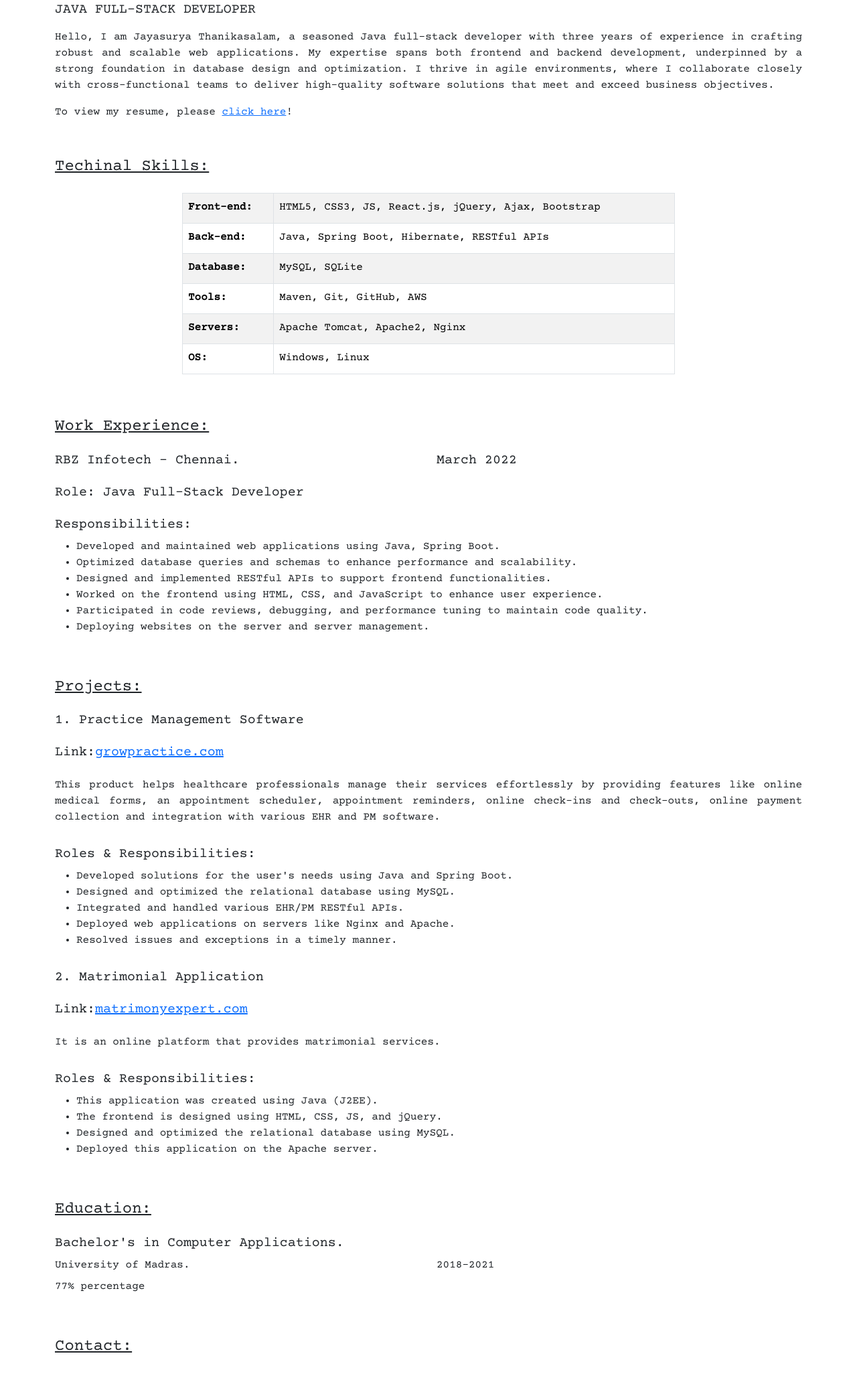
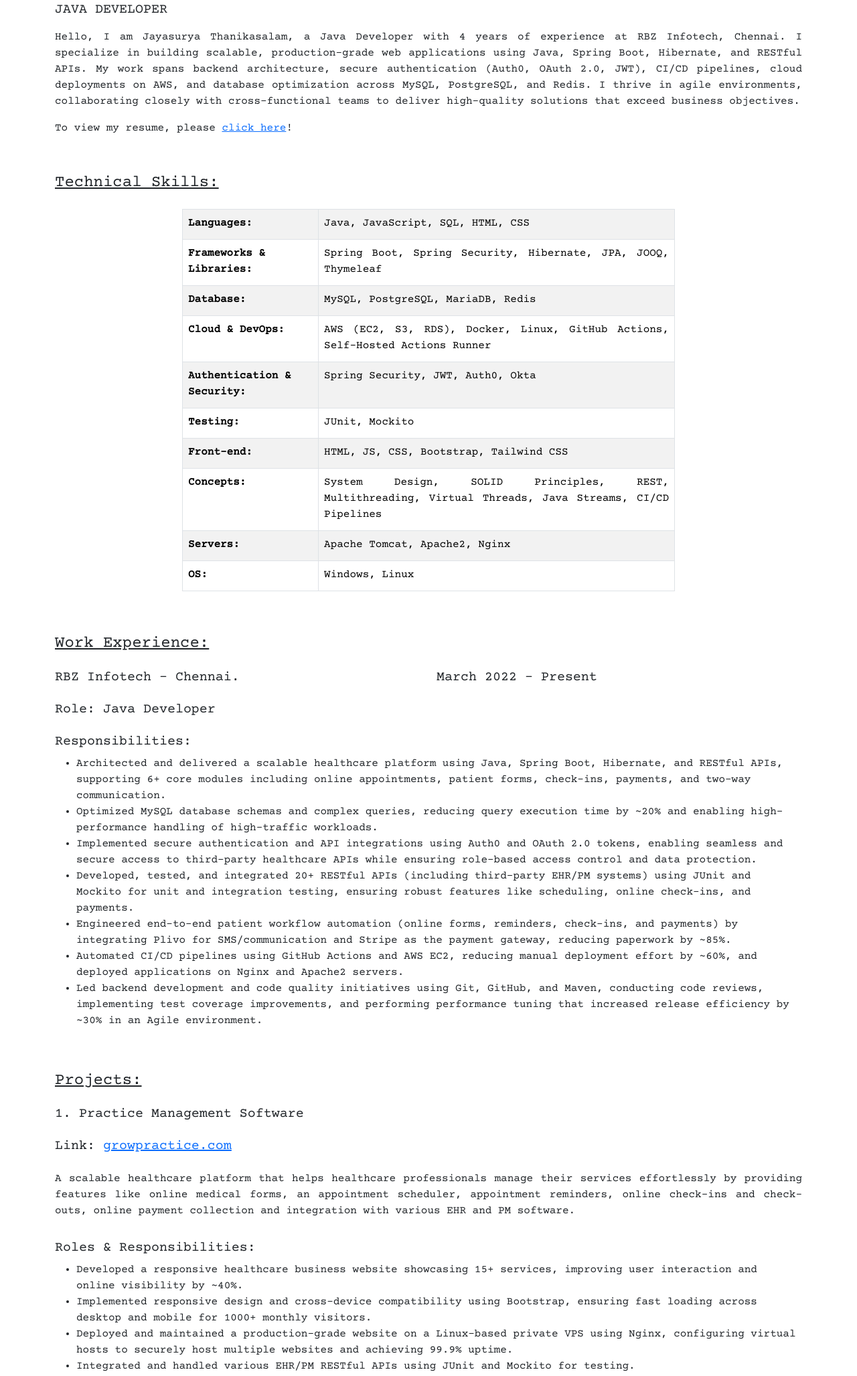
Before and after one commit to Jayasurya-Thanikasalam/myportfolio, a plain HTML site: page index.html in a window 1280 px wide. Shown: the part 250-2305 px from the top of the page at 67% size. Drawn offline with nearby package versions, Linux system fonts and the light colour scheme.

Commit message:
Updated my website and added new resume

```diff
--- a/index.html
+++ b/index.html
@@ -77,20 +77,20 @@
             <div class="row">
                 <div class="col-md-12">
                     <h1 class="mb-3">JAYA SURYA</h1>
-                    <h5 class="mb-3">JAVA FULL-STACK DEVELOPER</h5>
-                    <p>Hello, I am Jayasurya Thanikasalam, a seasoned Java full-stack developer with three years of experience in crafting robust and scalable web applications. My expertise spans both frontend and backend development, underpinned by a strong foundation in database design and optimization. I thrive in agile environments, where I collaborate closely with cross-functional teams to deliver high-quality software solutions that meet and exceed business objectives.</p>
-                    <p>To view my resume, please <a href="resume/Jayasurya_Resume.pdf" target="_blank">click here</a>!</p>
+                    <h5 class="mb-3">JAVA DEVELOPER</h5>
+                    <p>Hello, I am Jayasurya Thanikasalam, a Java Developer with 4 years of experience at RBZ Infotech, Chennai. I specialize in building scalable, production-grade web applications using Java, Spring Boot, Hibernate, and RESTful APIs. My work spans backend architecture, secure authentication (Auth0, OAuth 2.0, JWT), CI/CD pipelines, cloud deployments on AWS, and database optimization across MySQL, PostgreSQL, and Redis. I thrive in agile environments, collaborating closely with cross-functional teams to deliver high-quality solutions that exceed business objectives.</p>
+                    <p>To view my resume, please <a href="resume/Jayasurya_Java_Developer.pdf" target="_blank">click here</a>!</p>
                 </div>
             </div>
         </div>
     </section>
 
-    <!--Techinal Skills-->
+    <!--Technical Skills-->
     <section id="skills">
         <div class="container py-4">
             <div class="row mb-3">
                 <div class="col-md-12">
-                    <h4 class="text-decoration-underline skillsLabel">Techinal Skills:</h4>
+                    <h4 class="text-decoration-underline skillsLabel">Technical Skills:</h4>
                 </div>
             </div>
             <div class="row">
@@ -98,27 +98,43 @@
                     <table class="table table-striped table-bordered w-100">
                         <tbody>
                             <tr>
-                                <td><p class="mb-1"><b>Front-end:</b></p></td>
-                                <td><p class="mb-1">HTML5, CSS3, JS, React.js, jQuery, Ajax, Bootstrap</p></td>
+                                <td><p class="mb-1 text-start"><b>Languages:</b></p></td>
+                                <td><p class="mb-1">Java, JavaScript, SQL, HTML, CSS</p></td>
                             </tr>
                             <tr>
-                                <td><p class="mb-1"><b>Back-end:</b></p></td>
-                                <td><p class="mb-1">Java, Spring Boot, Hibernate, RESTful APIs</p></td>
+                                <td><p class="mb-1 text-start"><b>Frameworks &amp; Libraries:</b></p></td>
+                                <td><p class="mb-1">Spring Boot, Spring Security, Hibernate, JPA, JOOQ, Thymeleaf</p></td>
                             </tr>
                             <tr>
-                                <td><p class="mb-1"><b>Database:</b></p></td>
-                                <td><p class="mb-1">MySQL, SQLite</p></td>
+                                <td><p class="mb-1 text-start"><b>Database:</b></p></td>
+                                <td><p class="mb-1">MySQL, PostgreSQL, MariaDB, Redis</p></td>
                             </tr>
                             <tr>
-                                <td><p class="mb-1"><b>Tools:</b></p></td>
-                                <td><p class="mb-1">Maven, Git, GitHub, AWS</p></td>
+                                <td><p class="mb-1 text-start"><b>Cloud &amp; DevOps:</b></p></td>
+                                <td><p class="mb-1">AWS (EC2, S3, RDS), Docker, Linux, GitHub Actions, Self-Hosted Actions Runner</p></td>
                             </tr>
                             <tr>
-                                <td><p class="mb-1"><b>Servers:</b></p></td>
+                                <td><p class="mb-1 text-start"><b>Authentication &amp; Security:</b></p></td>
+                                <td><p class="mb-1">Spring Security, JWT, Auth0, Okta</p></td>
+                            </tr>
+                            <tr>
+                                <td><p class="mb-1 text-start"><b>Testing:</b></p></td>
+                                <td><p class="mb-1">JUnit, Mockito</p></td>
+                            </tr>
+                            <tr>
+                                <td><p class="mb-1 text-start"><b>Front-end:</b></p></td>
+                                <td><p class="mb-1">HTML, JS, CSS, Bootstrap, Tailwind CSS</p></td>
+                            </tr>
+                            <tr>
+                                <td><p class="mb-1 text-start"><b>Concepts:</b></p></td>
+                                <td><p class="mb-1">System Design, SOLID Principles, REST, Multithreading, Virtual Threads, Java Streams, CI/CD Pipelines</p></td>
+                            </tr>
+                            <tr>
+                                <td><p class="mb-1 text-start"><b>Servers:</b></p></td>
                                 <td><p class="mb-1">Apache Tomcat, Apache2, Nginx</p></td>
                             </tr>
                             <tr>
-                                <td><p class="mb-1"><b>OS:</b></p></td>
+                                <td><p class="mb-1 text-start"><b>OS:</b></p></td>
                                 <td><p class="mb-1">Windows, Linux</p></td>
                             </tr>
                         </tbody>
@@ -141,24 +157,25 @@
                     <h5>RBZ Infotech - Chennai.</h5>
                 </div>
                 <div class="col-md-6 float-end">
-                    <h5>March 2022</h5>
+                    <h5>March 2022 – Present</h5>
                 </div>
             </div>
             <div class="row mb-3">
                 <div class="col-md-12">
-                    <h5>Role: Java Full-Stack Developer</h5>
+                    <h5>Role: Java Developer</h5>
                 </div>
             </div>
             <div class="row">
                 <div class="col-md-12">
                     <h5>Responsibilities:</h5>
                     <ul>
-                        <li>Developed and maintained web applications using Java, Spring Boot.</li>
-                        <li>Optimized database queries and schemas to enhance performance and scalability.</li>
-                        <li>Designed and implemented RESTful APIs to support frontend functionalities.</li>
-                        <li>Worked on the frontend using HTML, CSS, and JavaScript to enhance user experience.</li>
-                        <li>Participated in code reviews, debugging, and performance tuning to maintain code quality.</li>
-                        <li>Deploying websites on the server and server management.</li>
+                        <li>Architected and delivered a scalable healthcare platform using Java, Spring Boot, Hibernate, and RESTful APIs, supporting 6+ core modules including online appointments, patient forms, check-ins, payments, and two-way communication.</li>
+                        <li>Optimized MySQL database schemas and complex queries, reducing query execution time by ~20% and enabling high-performance handling of high-traffic workloads.</li>
+                        <li>Implemented secure authentication and API integrations using Auth0 and OAuth 2.0 tokens, enabling seamless and secure access to third-party healthcare APIs while ensuring role-based access control and data protection.</li>
+                        <li>Developed, tested, and integrated 20+ RESTful APIs (including third-party EHR/PM systems) using JUnit and Mockito for unit and integration testing, ensuring robust features like scheduling, online check-ins, and payments.</li>
+                        <li>Engineered end-to-end patient workflow automation (online forms, reminders, check-ins, and payments) by integrating Plivo for SMS/communication and Stripe as the payment gateway, reducing paperwork by ~85%.</li>
+                        <li>Automated CI/CD pipelines using GitHub Actions and AWS EC2, reducing manual deployment effort by ~60%, and deployed applications on Nginx and Apache2 servers.</li>
+                        <li>Led backend development and code quality initiatives using Git, GitHub, and Maven, conducting code reviews, implementing test coverage improvements, and performing performance tuning that increased release efficiency by ~30% in an Agile environment.</li>
                     </ul>
                 </div>
             </div>
@@ -173,6 +190,8 @@
                     <h4 class="text-decoration-underline">Projects:</h4>
                 </div>
             </div>
+
+            <!-- Project 1 -->
             <div class="row mb-3">
                 <div class="col-md-12">
                     <h5>1. Practice Management Software</h5>
@@ -180,13 +199,13 @@
             </div>
             <div class="row mb-3">
                 <div class="col-md-12">
-                    <h5>Link:<a href="https://www.growpractice.com/" target="_blank">growpractice.com</a></h5>
+                    <h5>Link: <a href="https://www.growpractice.com/" target="_blank">growpractice.com</a></h5>
                 </div>
             </div>
             <div class="row mb-3">
                 <div class="col-md-12">
                     <p>
-                        This product helps healthcare professionals manage their services effortlessly by providing features like online medical forms,
+                        A scalable healthcare platform that helps healthcare professionals manage their services effortlessly by providing features like online medical forms,
                         an appointment scheduler, appointment reminders, online check-ins and check-outs, online payment collection and integration
                         with various EHR and PM software.
                     </p>
@@ -196,14 +215,17 @@
                 <div class="col-md-12">
                     <h5>Roles &amp; Responsibilities:</h5>
                     <ul>
-                        <li>Developed solutions for the user's needs using Java and Spring Boot.</li>
-                        <li>Designed and optimized the relational database using MySQL.</li>
-                        <li>Integrated and handled various EHR/PM RESTful APIs.</li>
-                        <li>Deployed web applications on servers like Nginx and Apache.</li>
+                        <li>Developed a responsive healthcare business website showcasing 15+ services, improving user interaction and online visibility by ~40%.</li>
+                        <li>Implemented responsive design and cross-device compatibility using Bootstrap, ensuring fast loading across desktop and mobile for 1000+ monthly visitors.</li>
+                        <li>Deployed and maintained a production-grade website on a Linux-based private VPS using Nginx, configuring virtual hosts to securely host multiple websites and achieving 99.9% uptime.</li>
+                        <li>Integrated and handled various EHR/PM RESTful APIs using JUnit and Mockito for testing.</li>
                         <li>Resolved issues and exceptions in a timely manner.</li>
                     </ul>
+                    <p><b>Technologies:</b> Java, Spring Boot, Hibernate, MySQL, RESTful APIs, Auth0, OAuth 2.0, JUnit, Mockito, Plivo, Stripe, Nginx, Apache2, GitHub Actions, AWS EC2, Git, Maven</p>
                 </div>
             </div>
+
+            <!-- Project 2 -->
             <div class="row mb-3">
                 <div class="col-md-12">
                     <h5>2. Matrimonial Application</h5>
@@ -211,25 +233,55 @@
             </div>
             <div class="row mb-3">
                 <div class="col-md-12">
-                    <h5>Link:<a href="https://matrimonyexpert.com/" target="_blank">matrimonyexpert.com</a></h5>
+                    <h5>Link: <a href="https://matrimonyexpert.com/" target="_blank">matrimonyexpert.com</a></h5>
                 </div>
             </div>
             <div class="row mb-3">
                 <div class="col-md-12">
-                    <p>It is an online platform that provides matrimonial services.</p>
+                    <p>A full-stack online matrimonial services platform supporting 1,000+ user profiles with 5+ core matchmaking features.</p>
                 </div>
             </div>
-            <div class="row">
+            <div class="row mb-3">
                 <div class="col-md-12">
                     <h5>Roles &amp; Responsibilities:</h5>
                     <ul>
-                        <li>This application was created using Java (J2EE).</li>
-                        <li>The frontend is designed using HTML, CSS, JS, and jQuery.</li>
-                        <li>Designed and optimized the relational database using MySQL.</li>
-                        <li>Deployed this application on the Apache server.</li>
+                        <li>Developed the full-stack platform using Java (J2EE) for backend, delivering 5+ core matchmaking features and enhancing user engagement by ~35%.</li>
+                        <li>Designed and optimized a MySQL relational database schema to efficiently manage large-scale user data, improving query performance by ~30%.</li>
+                        <li>Built dynamic and responsive user interfaces using HTML, CSS, JavaScript, and jQuery, achieving cross-browser compatibility across 4+ major browsers.</li>
+                        <li>Deployed and maintained the application on Apache Server, ensuring 99.9% uptime and stable production performance.</li>
                     </ul>
+                    <p><b>Technologies:</b> Java (J2EE), MySQL, HTML, CSS, JavaScript, jQuery, Apache Server</p>
                 </div>
             </div>
+
+            <!-- Project 3 -->
+            <div class="row mb-3">
+                <div class="col-md-12">
+                    <h5>3. Construction Business Website</h5>
+                </div>
+            </div>
+            <div class="row mb-3">
+                <div class="col-md-12">
+                    <h5>Link: <a href="https://syvetconstruction.com/" target="_blank">syvetconstruction.com</a></h5>
+                </div>
+            </div>
+            <div class="row mb-3">
+                <div class="col-md-12">
+                    <p>A responsive construction business website showcasing 10+ services and projects.</p>
+                </div>
+            </div>
+            <div class="row mb-3">
+                <div class="col-md-12">
+                    <h5>Roles &amp; Responsibilities:</h5>
+                    <ul>
+                        <li>Developed and deployed a responsive website showcasing 10+ services and projects, improving user engagement and online visibility by ~30%.</li>
+                        <li>Designed and implemented interactive UI components and lead generation forms (Contact, Get Quote, Careers) with cross-browser compatibility, increasing client inquiry conversions by ~25%.</li>
+                        <li>Managed source code and version control using GitHub and independently deployed the application to production, ensuring 99.9% uptime.</li>
+                    </ul>
+                    <p><b>Technologies:</b> HTML, CSS, JavaScript, GitHub</p>
+                </div>
+            </div>
+
         </div>
     </section>
 
@@ -243,7 +295,7 @@
             </div>
             <div class="row">
                 <div class="col-md-12">
-                    <h5>Bachelor's in Computer Applications.</h5>
+                    <h5>Bachelor of Computer Applications (BCA)</h5>
                 </div>
             </div>
             <div class="row">
@@ -251,12 +303,12 @@
                     <p class="mb-2">University of Madras.</p>
                 </div>
                 <div class="col-md-6 float-end">
-                    <p class="mb-2">2018-2021</p>
+                    <p class="mb-2">2018 – 2021</p>
                 </div>
             </div>
             <div class="row">
                 <div class="col-md-12">
-                    <p>77% percentage</p>
+                    <p><b>Relevant Coursework:</b> Object Oriented Programming, Database Management Systems, Web Technologies, Data Structures, Computer Networks, Software Engineering</p>
                 </div>
             </div>
         </div>
@@ -272,9 +324,9 @@
             </div>
             <div class="row mb-3">
                 <div class="col-md-12">
-                    <p>Phone: <a href="tel:6379191946">+91-63791-91946</a></p>
+                    <p>Phone: <a href="tel:6379191946">+91-63791 91946</a></p>
                     <p>Email: <a href="mailto:dropmail2jai@gmail.com" target="_blank">dropmail2jai@gmail.com</a></p>
-                    <p>Linkedin: <a href="https://www.linkedin.com/in/jayasurya-thanikasalam/" target="_blank">jayasurya-thanikasalam</a></p>
+                    <p>LinkedIn: <a href="https://www.linkedin.com/in/jayasurya-thanikasalam/" target="_blank">jayasurya-thanikasalam</a></p>
                 </div>
             </div>
         </div>
```
Also changed, not shown: 2 other files.
